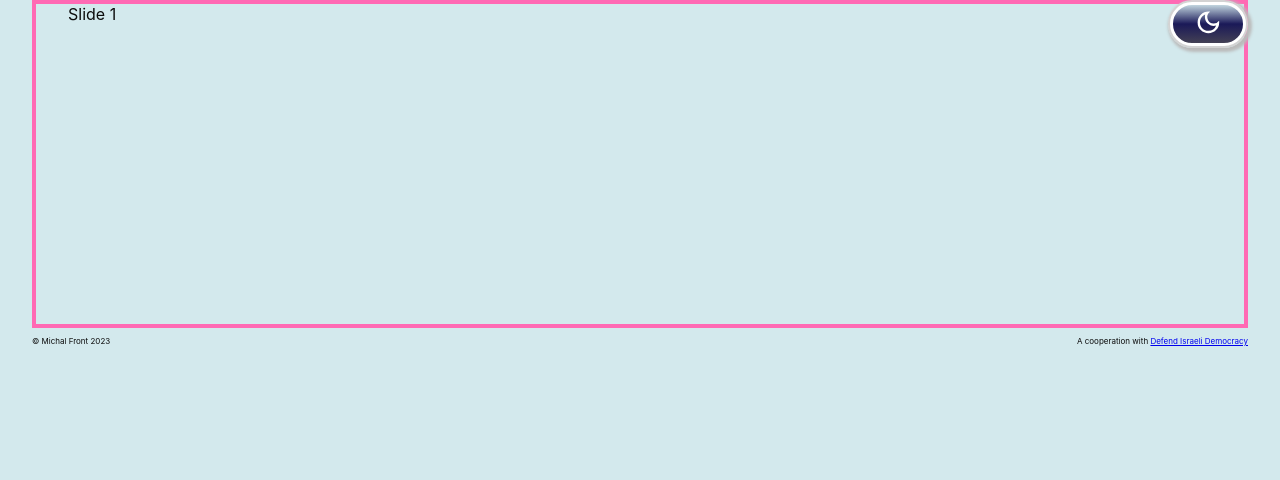
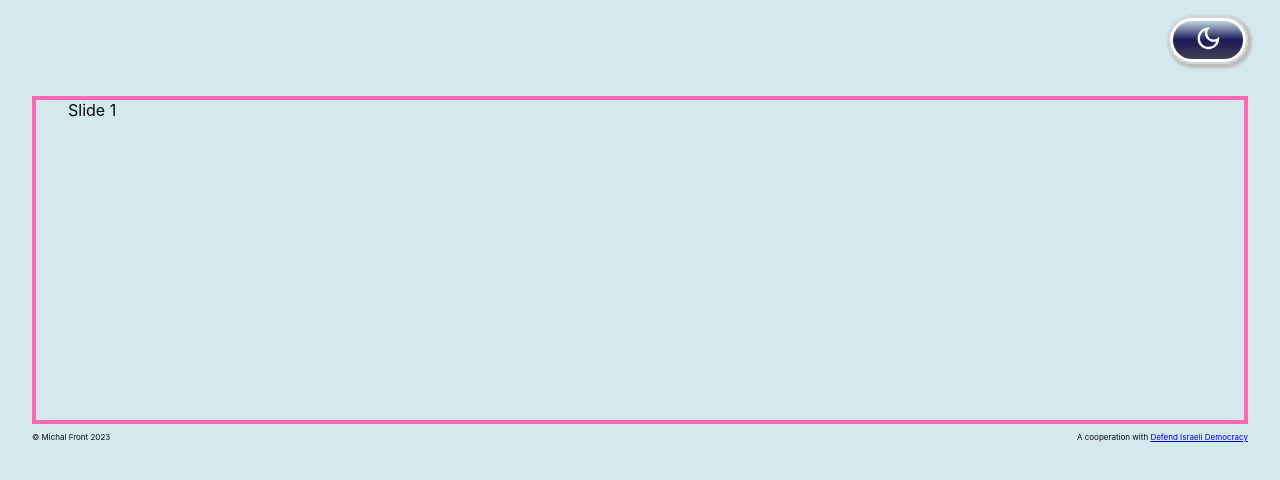
Before and after one commit to MichalFrontEnd/protestcheer, a React (Create React App) app: page / in a window 1280 px wide. Shown: the top 480 px of the page. Built offline with nearby package versions, Linux system fonts and the light colour scheme.

Commit message:
Adds header for toggle

```diff
--- a/src/App.js
+++ b/src/App.js
@@ -1,13 +1,12 @@
 import "./App.scss";
-import { Footer, CarouselElement } from "./components/organisms";
-import { ThemeToggle } from "./components/molecules";
+import { Header, Footer, CarouselElement } from "./components/organisms";
 
 //ToDo: Decide if toggle switch stays here
 function App() {
   return (
     <main className="theme-context">
       <div className="container">
-        <ThemeToggle />
+        <Header />
         <CarouselElement />
         <Footer />
       </div>
--- /dev/null
+++ b/src/components/organisms/header/Header.jsx
@@ -0,0 +1,12 @@
+import React from "react";
+import { ThemeToggle } from "../../molecules";
+
+export const Header = () => {
+  return (
+    <div className="header">
+      <ThemeToggle />
+    </div>
+  );
+};
+
+export default Header;
--- /dev/null
+++ b/src/components/organisms/header/header.scss
@@ -0,0 +1,9 @@
+@use "../../../styles/globals" as *;
+
+.header {
+  width: 100%;
+  height: 5rem;
+  display: grid;
+  justify-items: end;
+  margin-block-start: 1rem;
+}
--- /dev/null
+++ b/src/components/organisms/header/index.js
@@ -0,0 +1 @@
+export { Header } from "./Header";
--- /dev/null
+++ b/src/components/organisms/header/index.scss
@@ -0,0 +1 @@
+@forward "./header";
--- a/src/components/organisms/index.js
+++ b/src/components/organisms/index.js
@@ -1,2 +1,3 @@
 export { Footer } from "./footer";
 export { CarouselElement } from "./carousel-element";
+export { Header } from "./header";
--- a/src/components/organisms/index.scss
+++ b/src/components/organisms/index.scss
@@ -1,2 +1,3 @@
+@forward "./header";
 @forward "./footer";
 @forward "./carousel-element";
```
